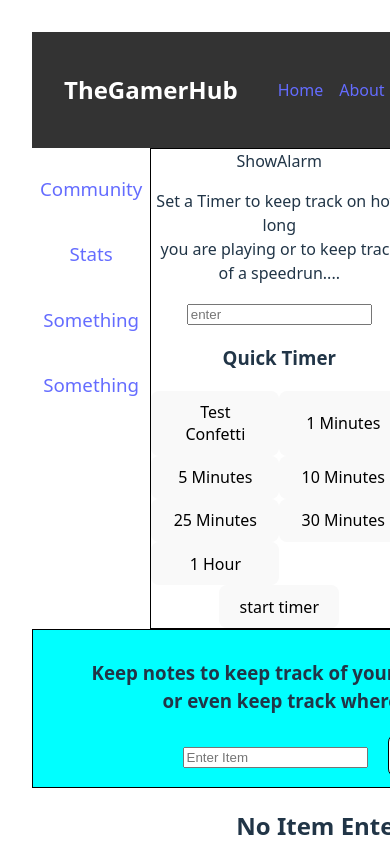
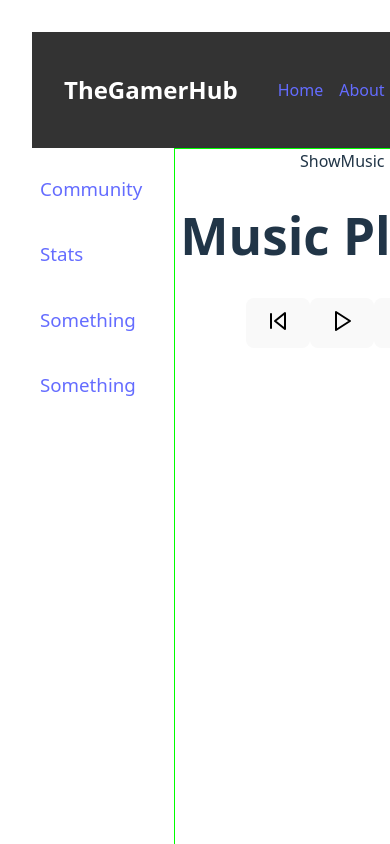
Before and after one commit to Ryanrod21/Game-Hub, a React (Vite) app: page / in a window 390 px wide. Shown: the top 844 px of the page. Built offline with nearby package versions, Linux system fonts and the light colour scheme.

Commit message:
add some CSS to alarm, side, music

```diff
--- a/src/App.css
+++ b/src/App.css
@@ -54,6 +54,8 @@ body {
   display: flex;
   flex-direction: column;
   padding: 8px;
+  width: 20%;
+  text-align: start;
 }
 
 .SideHero h3:hover {
@@ -65,4 +67,5 @@ body {
 .MainHero {
   display: flex;
   justify-content: space-between;
+
 }
--- a/src/App.jsx
+++ b/src/App.jsx
@@ -46,8 +46,8 @@ function App() {
       <NavBar />
       <div className="MainHero">
         <SideHero />
+        <ShowMusic />
         <ShowAlarm />
-        <ShowMusic />
       </div>
       <div>
         <CreateList onCreate={addList} />
--- a/src/components/Alarm.css
+++ b/src/components/Alarm.css
@@ -21,7 +21,17 @@
   animation: flash 1s infinite;
 }
 
+.inputNumber{
+  width: 60%;
+}
+
 .QuickBtn {
   display: grid;
   grid-template-columns: repeat(2, 1fr);
 }
+@media screen and (max-width: 1200px){
+  .QuickBtn{
+    display: flex;
+    flex-direction: column;
+  }
+}
--- a/src/components/AlarmComponent.jsx
+++ b/src/components/AlarmComponent.jsx
@@ -90,6 +90,7 @@ function Alarm() {
 
       {!isRunning && (
         <input
+          className='inputNumber'
           type="number"
           placeholder="enter"
           onChange={(e) => setMinutes(parseInt(e.target.value) || 0)}
--- a/src/sections.css/ShowAlarm.css
+++ b/src/sections.css/ShowAlarm.css
@@ -1,3 +1,4 @@
 .Alarm-Body {
   border: 1px solid black;
+  width: 20%;
 }
--- a/src/sections.css/ShowMusic.css
+++ b/src/sections.css/ShowMusic.css
@@ -1,3 +1,4 @@
 .Music-Body {
   border: 1px solid lime;
+  width: 55%;
 }
```
